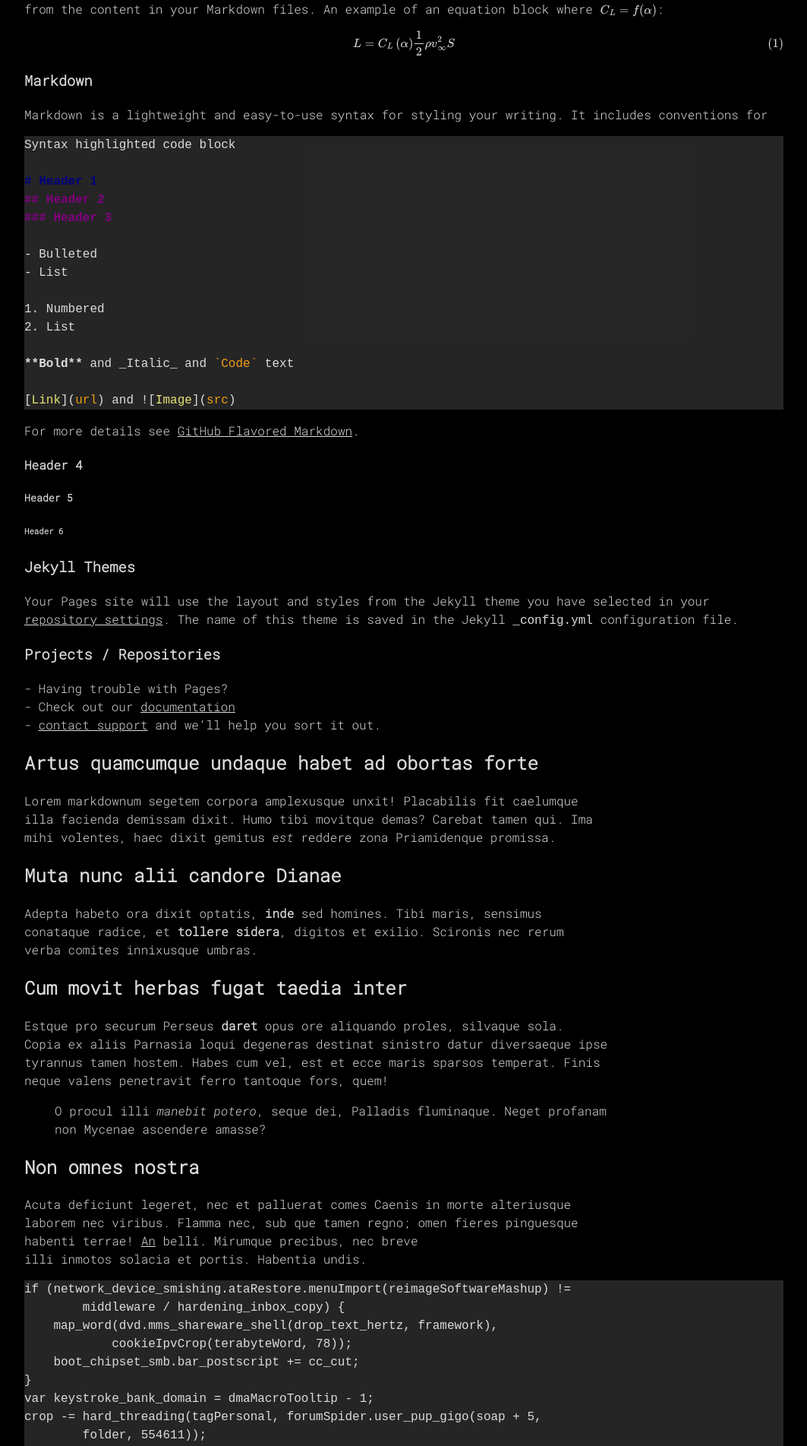
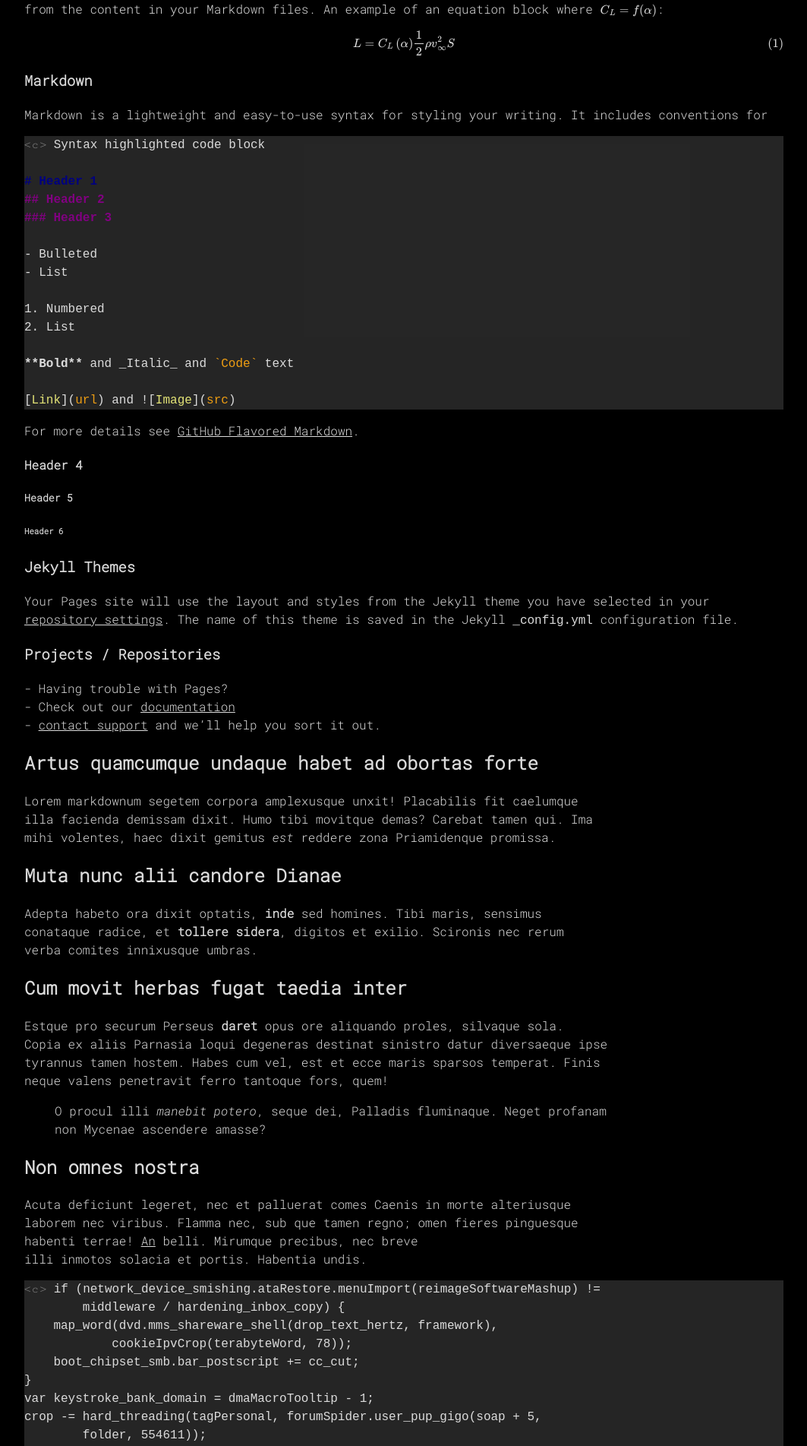
Before and after one commit to mvdhoek/mvdhoek.github.io, a Jekyll site: the page built from index.md, in a window 1280 px wide. Shown: the part 320-2223 px from the top of the page at 76% size, without its empty margins (108-1171 px from the left). Built offline with Jekyll 4.4.1, drawn with Linux system fonts in a browser that asks for light colours; nearby versions of some CDN libraries; formulas are drawn with MathJax 3.

Commit message:
scss change

```diff
--- a/_sass/base.scss
+++ b/_sass/base.scss
@@ -85,10 +85,9 @@ textarea { vertical-align: top; }
  */
 .lineno { color: var(--code-color-1); margin-right: 15px; }
 figure.highlight { margin: 5px 0; }
-pre {
-  font-family: 'Cutive Mono', monospace !important;
-  background: rgba(42, 42, 42, 0.9);
-}
+pre { font-family: 'Cutive Mono', monospace !important;  background: rgba(42, 42, 42, 0.9); }
+pre:before { content: '<c> ';  font-size: 16px;  color: grey; }
+
 /**pre { background-color: var(--background-color);  border: none;  padding: 0;  margin: 0;  overflow:auto;  font-size: $base-font-size;  color: var(--text-color);  line-height: 1.7 !important;  font-family: $base-font-family !important; }*/
 .highlight .hll { background-color: var(--code-color-2); }
 .highlight .c { color: var(--code-color-1); font-style: italic } /* Comment */
```
